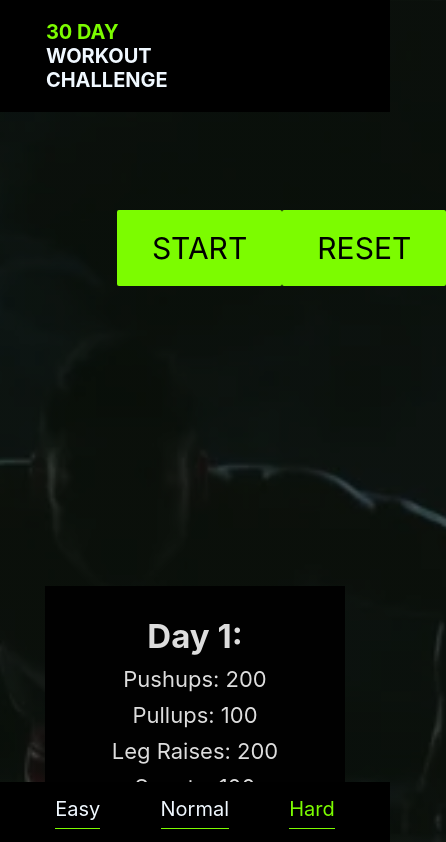
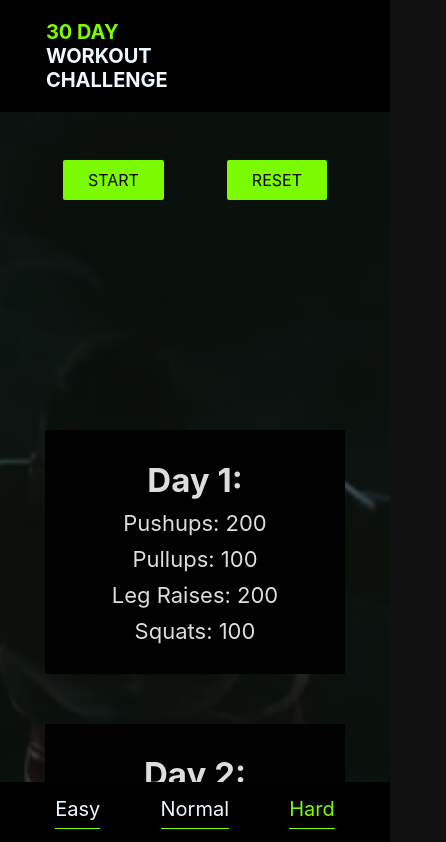
Before and after one commit to xrawvelocity/30dayWorjoutChallenge, a React (Create React App) app: page / in a window 390 px wide. Shown: the top 842 px of the page, 446 px wide, since content can reach past the window. Built offline with nearby package versions, Linux system fonts and the light colour scheme.

Commit message:
minor fix for main btns

```diff
--- a/src/index.css
+++ b/src/index.css
@@ -204,6 +204,7 @@ footer {
   width: 100%;
   display: flex;
   justify-content: center;
+  color: #ccc;
   margin-bottom: 5rem;
   font-size: 1.6rem;
 }
@@ -270,4 +271,36 @@ footer a {
   footer {
     margin: 15rem 0;
   }
+
+  .main-btns {
+    display: flex;
+    justify-content: space-evenly;
+    margin: 15rem 0% 3rem;
+    font-size: 1.6rem;
+  }
+
+  .main-btn {
+    background-color: lawngreen;
+    color: #000;
+    padding: 1rem 2.5rem;
+    border-radius: 2px;
+    margin-top: 1rem;
+  }
+
+  .main-btn:hover {
+    cursor: pointer;
+    background-color: rgb(95, 190, 0);
+  }
+
+  .main-btn__hidden {
+    display: none;
+    visibility: hidden;
+  }
+
+  .main-started {
+    align-self: center;
+    font-size: 1.6rem;
+    color: #ddd;
+    margin: 3rem 0 -10rem;
+  }
 }
```
Also changed, not shown: public/index.html (+1 -22 lines).
